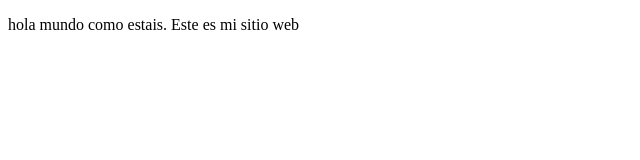
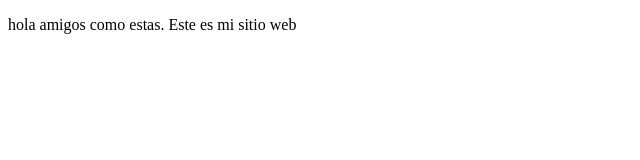
Before and after one commit to helbertenoch/proyectoDemoCursoPrework, a plain HTML site: page index.html in a window 1280 px wide. Shown: the full height of the page, 0-640 px from the left. Drawn offline with Linux system fonts and the light colour scheme.

```diff
--- a/index.html
+++ b/index.html
@@ -7,7 +7,7 @@
 </head>
 <body>
     <p>
-        hola mundo como estais. Este es mi sitio web
+        hola amigos como estas. Este es mi sitio web
     </p>
 </body>
 </html>
```
